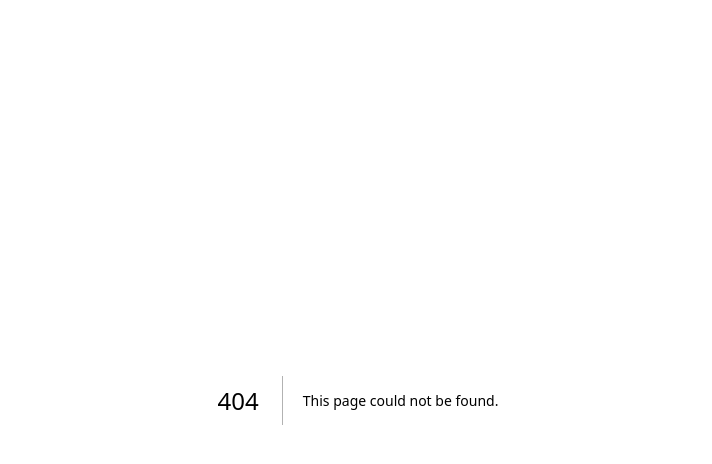
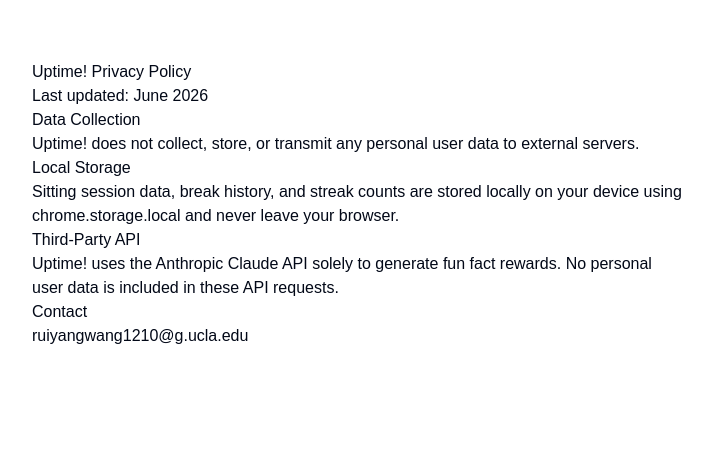
Before and after one commit to Ruiyang1210W/Uptime-Landing-Page, a Next.js app: page /privacy in a window 1280 px wide. Before the commit this address had no page. Shown: the top 464 px of the page, without its empty margins (282-994 px from the left). Built offline with nearby package versions, Linux system fonts and the light colour scheme.

Commit message:
Add favicon, privacy page

```diff
--- a/app/layout.tsx
+++ b/app/layout.tsx
@@ -10,6 +10,10 @@
   description:
     "Stop sitting too long. Uptime! detects when you've been glued to your chair and rewards you with AI-generated fun facts, compliments, and mini challenges. Your adorable otter mascot is waiting.",
   keywords: ['sitting reminder', 'break reminder', 'chrome extension', 'health', 'productivity', 'AI'],
+  icons: {
+    icon: '/mint.png',
+    apple: '/mint.png',
+  },
   openGraph: {
     title: 'Uptime! — Stop Sitting. Start Living.',
     description: 'AI-powered Chrome extension that rewards you for taking movement breaks.',
--- /dev/null
+++ b/app/privacy/page.tsx
@@ -0,0 +1,25 @@
+export default function PrivacyPage() {
+  return (
+    <main style={{ maxWidth: 700, margin: "60px auto", padding: "0 24px", fontFamily: "sans-serif" }}>
+      <h1>Uptime! Privacy Policy</h1>
+      <p>Last updated: June 2026</p>
+
+      <h2>Data Collection</h2>
+      <p>Uptime! does not collect, store, or transmit
+      any personal user data to external servers.</p>
+
+      <h2>Local Storage</h2>
+      <p>Sitting session data, break history, and streak
+      counts are stored locally on your device using
+      chrome.storage.local and never leave your browser.</p>
+
+      <h2>Third-Party API</h2>
+      <p>Uptime! uses the Anthropic Claude API solely
+      to generate fun fact rewards. No personal user
+      data is included in these API requests.</p>
+
+      <h2>Contact</h2>
+      <p>ruiyangwang1210@g.ucla.edu</p>
+    </main>
+  )
+}
--- a/components/Footer.tsx
+++ b/components/Footer.tsx
@@ -42,10 +42,15 @@
 
         <div className="mt-8 pt-6 border-t border-slate-800 flex flex-col sm:flex-row items-center justify-between gap-2 text-xs text-slate-700">
           <p>© {new Date().getFullYear()} Uptime! All rights reserved.</p>
-          <p className="flex items-center gap-1.5">
-            Your body will thank you
-            <Image src="/mint.png" alt="Mint" width={16} height={16} className="inline-block" />
-          </p>
+          <div className="flex items-center gap-4">
+            <a href="/privacy" className="hover:text-slate-400 transition-colors">
+              Privacy Policy
+            </a>
+            <p className="flex items-center gap-1.5">
+              Your body will thank you
+              <Image src="/mint.png" alt="Mint" width={16} height={16} className="inline-block" />
+            </p>
+          </div>
         </div>
       </div>
     </footer>
```
